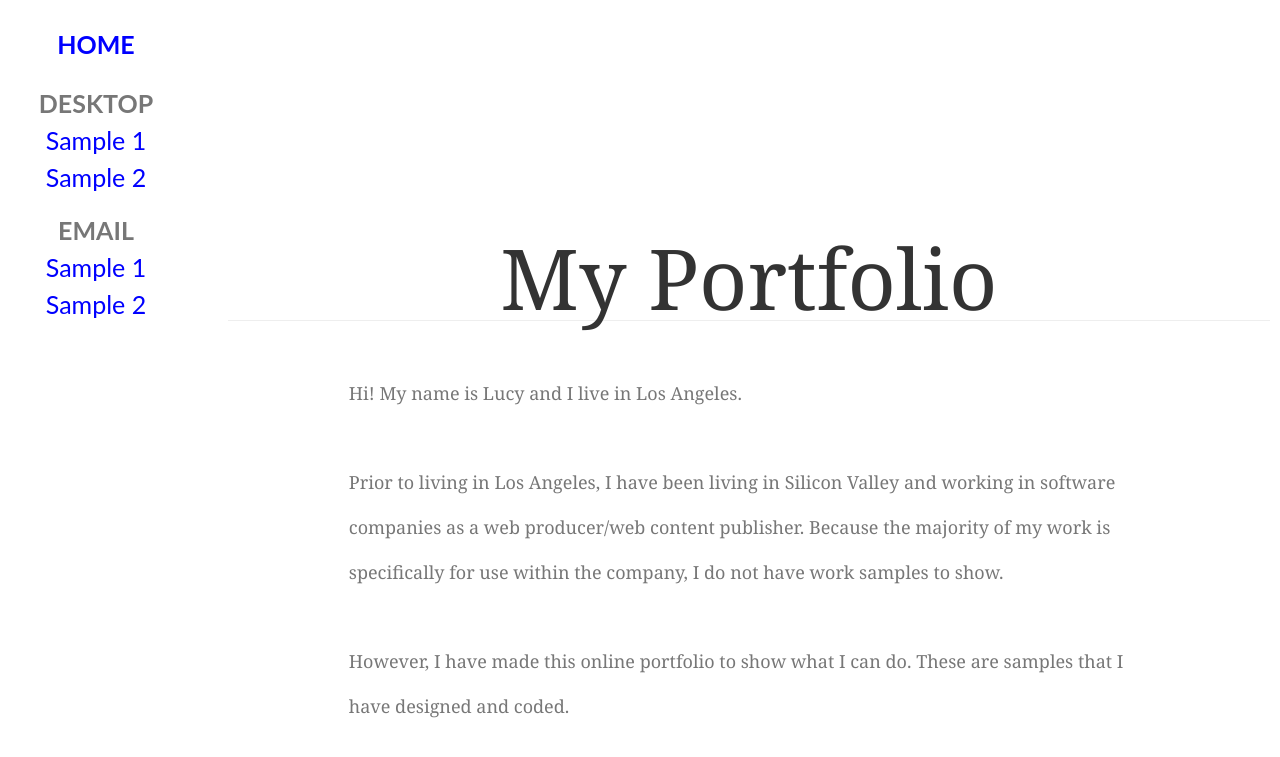
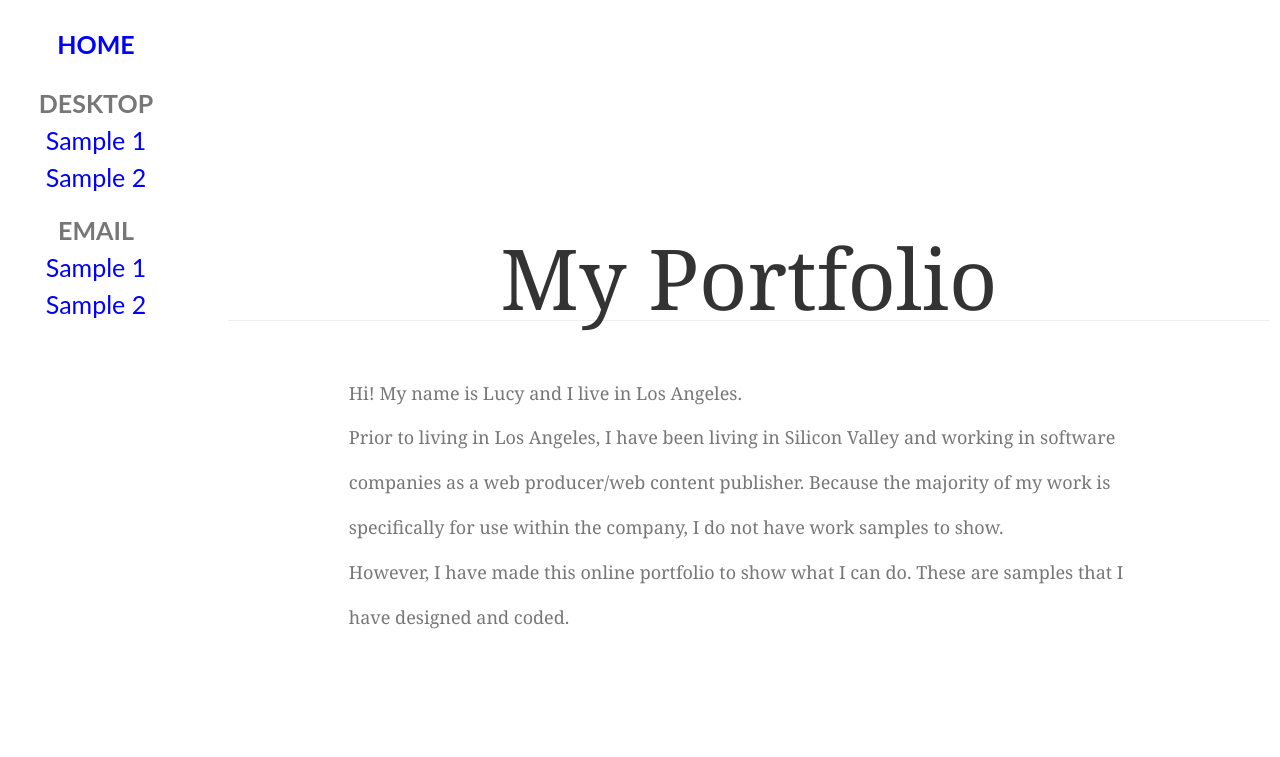
Before and after one commit to nuumu/nuumu.github.io, a Jekyll site: the page built from index.html, in a window 1280 px wide. Shown: the top 757 px of the page. Built offline with Jekyll 4.4.1, drawn with Linux system fonts in a browser that asks for light colours.

Commit message:
Update index.html

```diff
--- a/index.html
+++ b/index.html
@@ -10,9 +10,9 @@
 <div class="h1">My Portfolio</div>
 
 <section class="contentbox">
-<p class="serif">Hi! My name is Lucy and I live in Los Angeles.</p><br />
+<p class="serif">Hi! My name is Lucy and I live in Los Angeles.</p>
 
-<p class="serif">Prior to living in Los Angeles, I have been living in Silicon Valley and working in software companies as a web producer/web content publisher. Because the majority of my work is specifically for use within the company, I do not have work samples to show.</p><br />
+<p class="serif">Prior to living in Los Angeles, I have been living in Silicon Valley and working in software companies as a web producer/web content publisher. Because the majority of my work is specifically for use within the company, I do not have work samples to show.</p>
 
 <p class="serif">However, I have made this online portfolio to show what I can do. These are samples that I have designed and coded.</p>
 </section>
```
